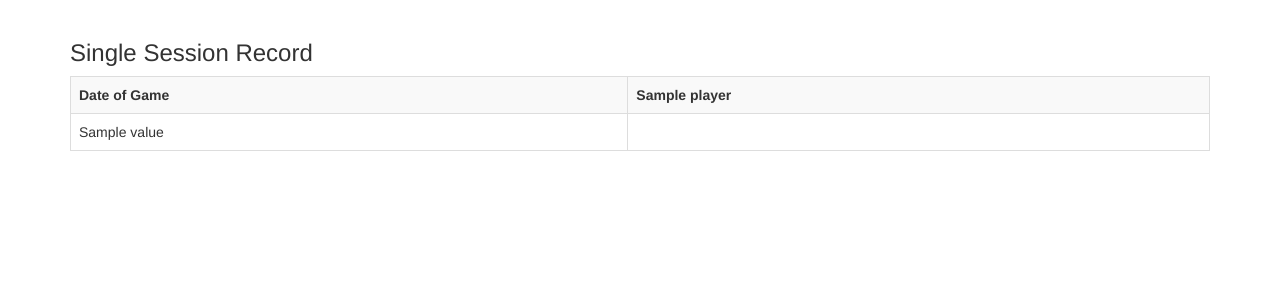
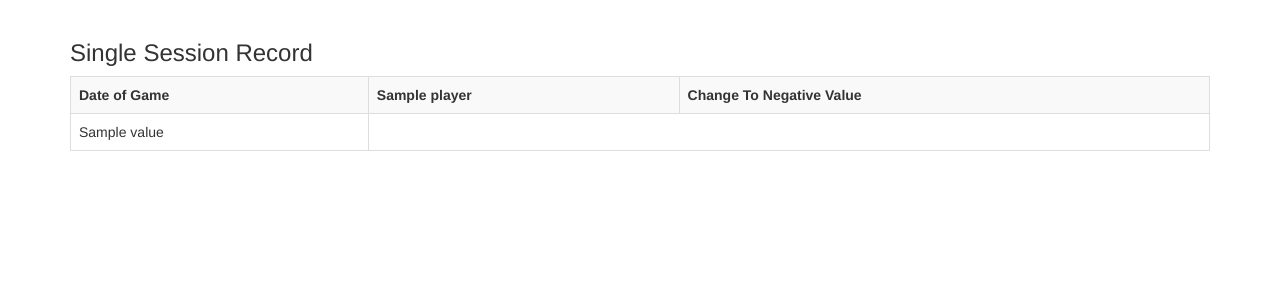
Before and after one commit to BTST/ProjectMJ, a Flask app: template templates/session.html in a window 1280 px wide. Shown: the part 52-352 px from the top of the page. Run offline with Flask 2, Linux system fonts and the light colour scheme; the template is opened without the code that fills it: most values are stand-ins (such as "Sample title", 1, 10 or a date in 2020); some libraries are stand-ins or nearby versions.

Commit message:
Update session.html

```diff
--- a/templates/session.html
+++ b/templates/session.html
@@ -12,6 +12,7 @@
           {% for player in players %}
           <th>{{ player.name }}</th>
           {% endfor %}
+          <th>Change To Negative Value</th>
         </tr>
         <tr>
           {% for key, value in score.items() %}
```
